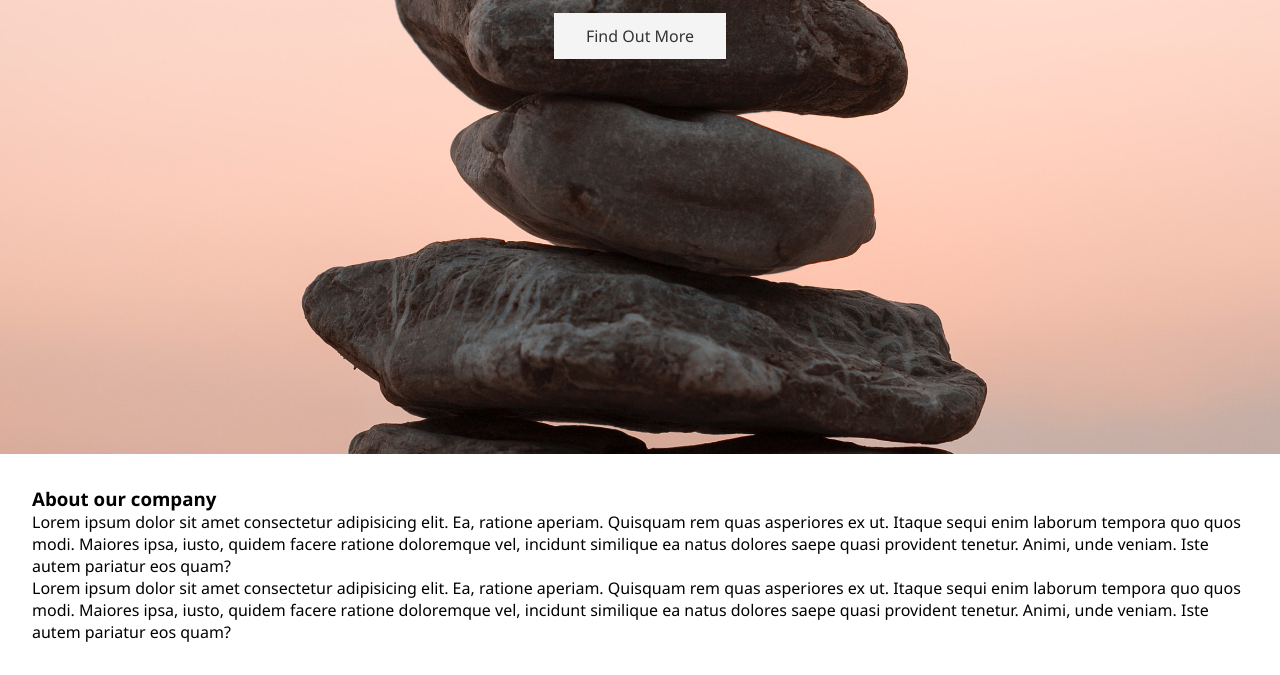
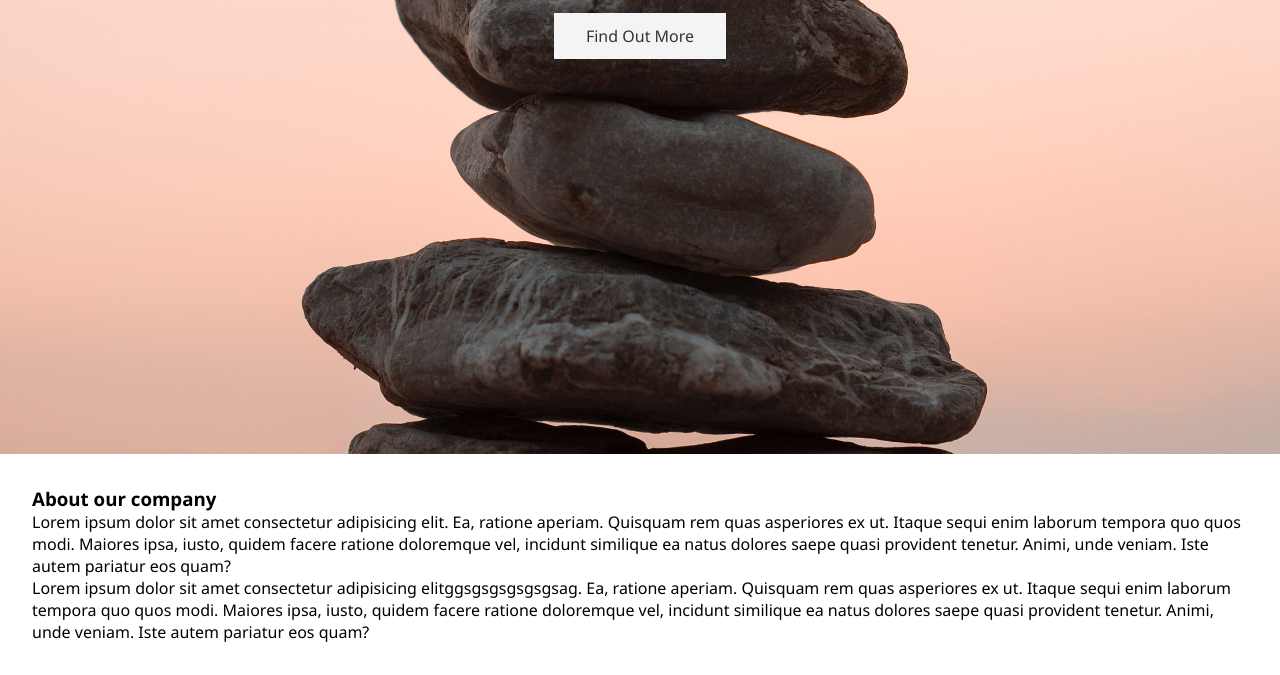
Before and after one commit to khadar786/htmlpractice, a plain HTML site: page 15_vw_vh.html in a window 1280 px wide. Shown: the part 346-1021 px from the top of the page. Drawn offline with Linux system fonts and the light colour scheme.

Commit message:
Update 15_vw_vh.html

```diff
--- a/15_vw_vh.html
+++ b/15_vw_vh.html
@@ -61,7 +61,7 @@
     <section>
         <h3>About our company</h3>
         <p>Lorem ipsum dolor sit amet consectetur adipisicing elit. Ea, ratione aperiam. Quisquam rem quas asperiores ex ut. Itaque sequi enim laborum tempora quo quos modi. Maiores ipsa, iusto, quidem facere ratione doloremque vel, incidunt similique ea natus dolores saepe quasi provident tenetur. Animi, unde veniam. Iste autem pariatur eos quam?</p>
-        <p>Lorem ipsum dolor sit amet consectetur adipisicing elit. Ea, ratione aperiam. Quisquam rem quas asperiores ex ut. Itaque sequi enim laborum tempora quo quos modi. Maiores ipsa, iusto, quidem facere ratione doloremque vel, incidunt similique ea natus dolores saepe quasi provident tenetur. Animi, unde veniam. Iste autem pariatur eos quam?</p>
+        <p>Lorem ipsum dolor sit amet consectetur adipisicing elitggsgsgsgsgsgsag. Ea, ratione aperiam. Quisquam rem quas asperiores ex ut. Itaque sequi enim laborum tempora quo quos modi. Maiores ipsa, iusto, quidem facere ratione doloremque vel, incidunt similique ea natus dolores saepe quasi provident tenetur. Animi, unde veniam. Iste autem pariatur eos quam?</p>
 
     </section>
 </body>
```
